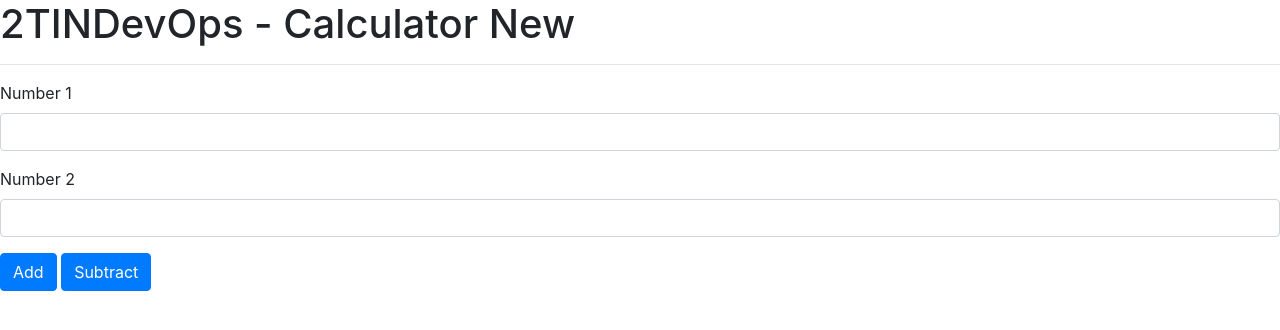
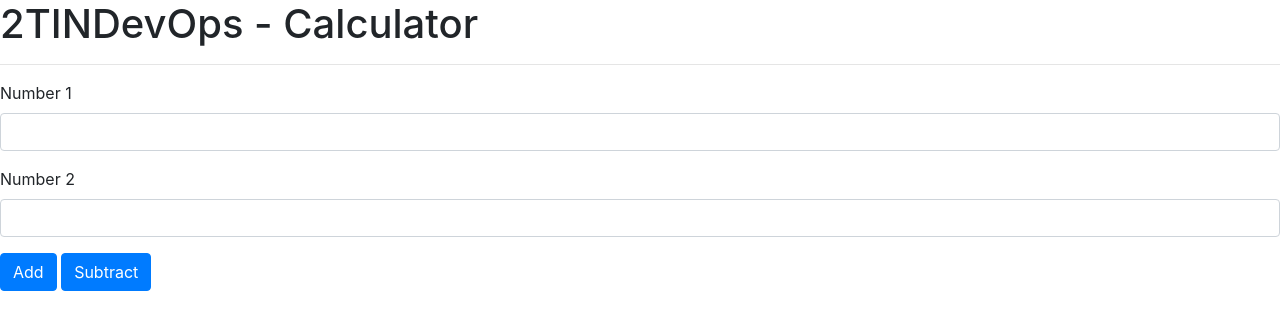
Before and after one commit to Th7bo/Calculator-app, a website: page public/index.html in a window 1280 px wide. Drawn offline with Linux system fonts and the light colour scheme.

Commit message:
Return back to normal w test

```diff
--- a/public/index.html
+++ b/public/index.html
@@ -6,7 +6,7 @@
      <link rel="stylesheet" href="assets/style.css">
     </head>
     <body>
-    <h1>2TINDevOps - Calculator New</h1><hr/>
+    <h1>2TINDevOps - Calculator</h1><hr/>
         <form id="form">
             <div class="form-group">
                 <label for="number1">Number 1</label>
```
